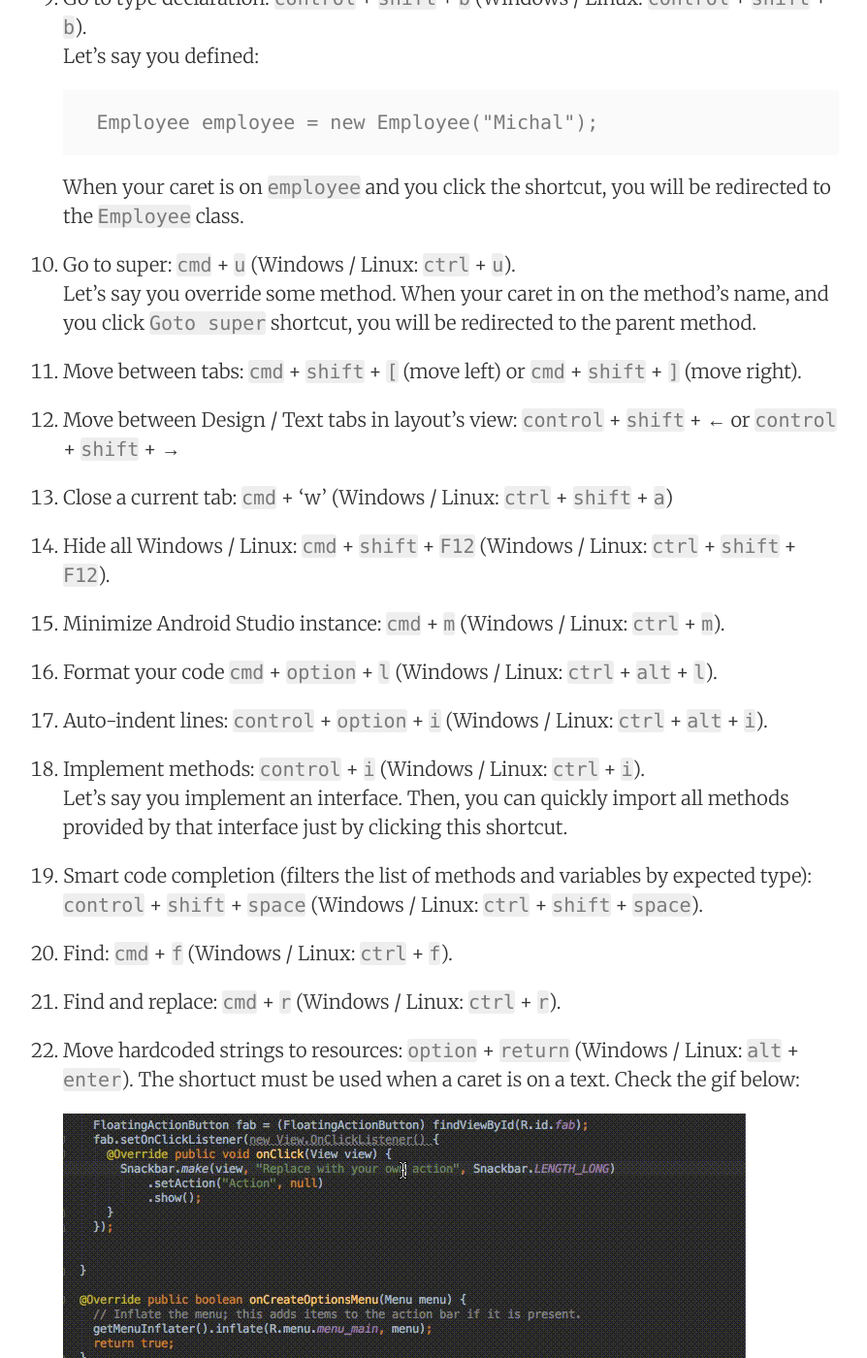
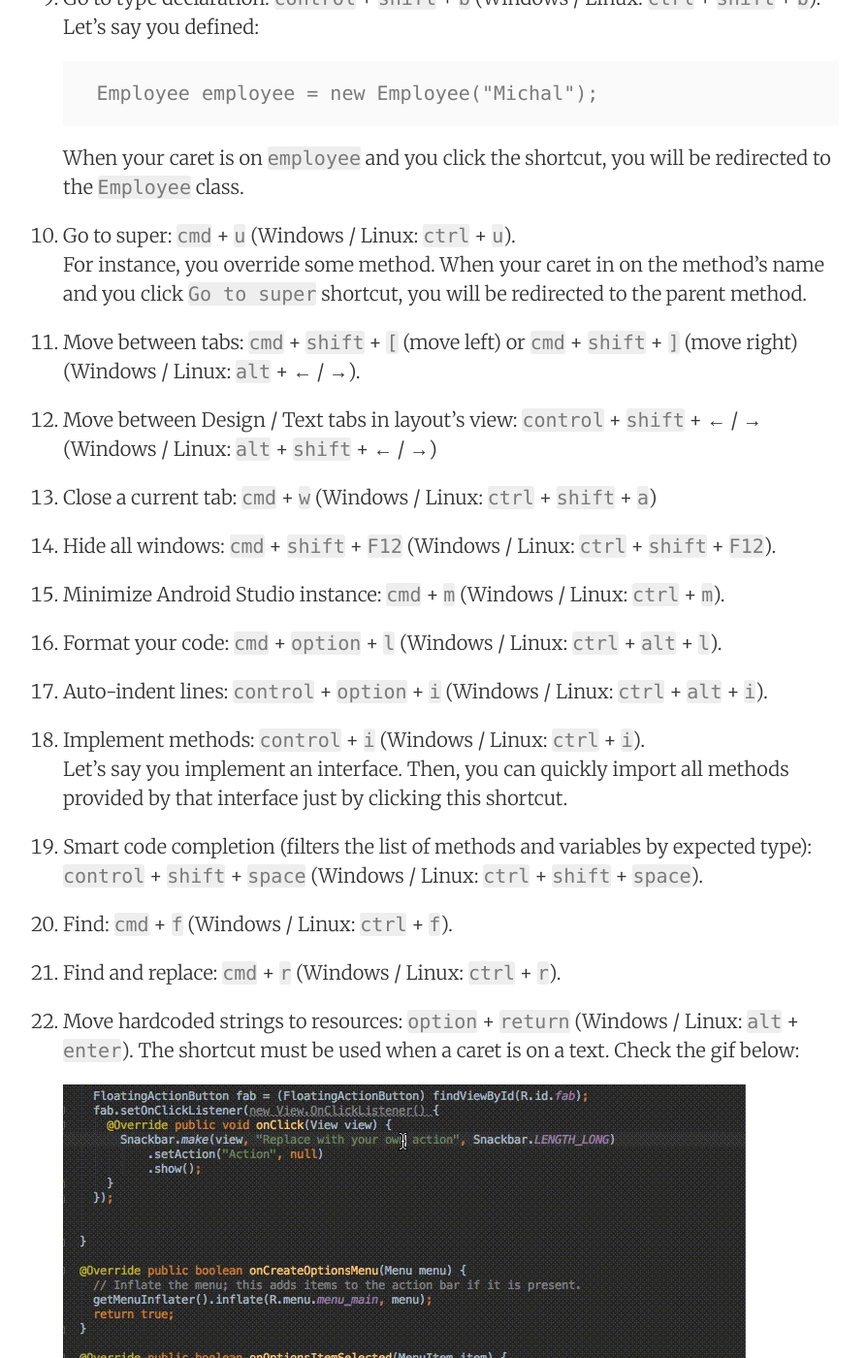
Before and after one commit to mmBs/mmbs.github.io, a Jekyll site: the page built from _posts/2016-11-07-android-studio-tips-tricks.md, in a window 1280 px wide and 1400 px high, scrolled down 7885 px. Shown: the whole window at 97% size, without its empty margins (195-1089 px from the left). Built offline with Jekyll 4.4.1, drawn with Linux system fonts in a browser that asks for light colours; nearby versions of some CDN libraries; emoji names are drawn with the system emoji font; comment, search, counter and statistics services are not loaded.

Commit message:
Add shourtcuts for Windows / Linux and fix typos

```diff
--- a/_posts/2016-11-07-android-studio-tips-tricks.md
+++ b/_posts/2016-11-07-android-studio-tips-tricks.md
@@ -101,14 +101,14 @@ but for sake of keeping this article short, I limited it to a sum of 50 points.
 
 5. Open symbol: `cmd` + `option` + `o` (Windows / Linux: `alt` + `shift` + `n`).
 
-6. Go to implementation: `cmd` + `option` + `b` (Windows / Linux: `ctrl` + `shift` + `b`).
+6. Go to implementation: `cmd` + `option` + `b` (Windows / Linux: `ctrl` + `alt` + `b`).
     Let's say you have an interface. By clicking on the interface name
     and then clicking the `Go to implementation` shortcut, you will be redirected to classes which implement that interface.
 
 7. Go to declaration: `cmd` + `b` (Windows / Linux: `ctrl` + `b`).
     It allows you to quickly check and go to a declaration of a class, method or a variable.
 
-8. Go to type declaration: `control` + `shift` + `b` (Windows / Linux: `control` + `shift` + `b`).
+8. Go to type declaration: `control` + `shift` + `b` (Windows / Linux: `ctrl` + `shift` + `b`).
     Let's say you defined:
 
         Employee employee = new Employee("Michal");
@@ -116,20 +116,20 @@ but for sake of keeping this article short, I limited it to a sum of 50 points.
     When your caret is on `employee` and you click the shortcut, you will be redirected to the `Employee` class.
 
 9. Go to super: `cmd` + `u` (Windows / Linux: `ctrl` + `u`).
-    Let's say you override some method. When your caret in on the method's name, and you click `Goto super` shortcut,
+    For instance, you override some method. When your caret in on the method's name and you click `Go to super` shortcut,
     you will be redirected to the parent method.
 
-10. Move between tabs: `cmd` + `shift` + `[` (move left) or `cmd` + `shift` + `]` (move right).
+10. Move between tabs: `cmd` + `shift` + `[` (move left) or `cmd` + `shift` + `]` (move right) (Windows / Linux: `alt` + &larr; / &rarr;).
 
-11. Move between Design / Text tabs in layout's view: `control` + `shift` + &larr; or `control` + `shift` + &rarr;
+11. Move between Design / Text tabs in layout's view: `control` + `shift` + &larr; / &rarr; (Windows / Linux: `alt` + `shift` + &larr; / &rarr;)
 
-12. Close a current tab: `cmd` + 'w' (Windows / Linux: `ctrl` + `shift` + `a`)
+12. Close a current tab: `cmd` + `w` (Windows / Linux: `ctrl` + `shift` + `a`)
 
-13. Hide all Windows / Linux: `cmd` + `shift` + `F12` (Windows / Linux: `ctrl` + `shift` + `F12`).
+13. Hide all windows: `cmd` + `shift` + `F12` (Windows / Linux: `ctrl` + `shift` + `F12`).
 
 14. Minimize Android Studio instance: `cmd` + `m` (Windows / Linux: `ctrl` + `m`).
 
-15. Format your code `cmd` + `option` + `l` (Windows / Linux: `ctrl` + `alt` + `l`).
+15. Format your code: `cmd` + `option` + `l` (Windows / Linux: `ctrl` + `alt` + `l`).
 
 16. Auto-indent lines: `control` + `option` + `i` (Windows / Linux: `ctrl` + `alt` + `i`).
 
@@ -142,7 +142,7 @@ but for sake of keeping this article short, I limited it to a sum of 50 points.
 
 20. Find and replace: `cmd` + `r` (Windows / Linux: `ctrl` + `r`).
 
-21. Move hardcoded strings to resources: `option` + `return` (Windows / Linux: `alt` + `enter`). The shortuct must be used when a caret is on a text. Check the gif below:
+21. Move hardcoded strings to resources: `option` + `return` (Windows / Linux: `alt` + `enter`). The shortcut must be used when a caret is on a text. Check the gif below:
 
     ![alenter](/images/altenter.gif)
 
```
